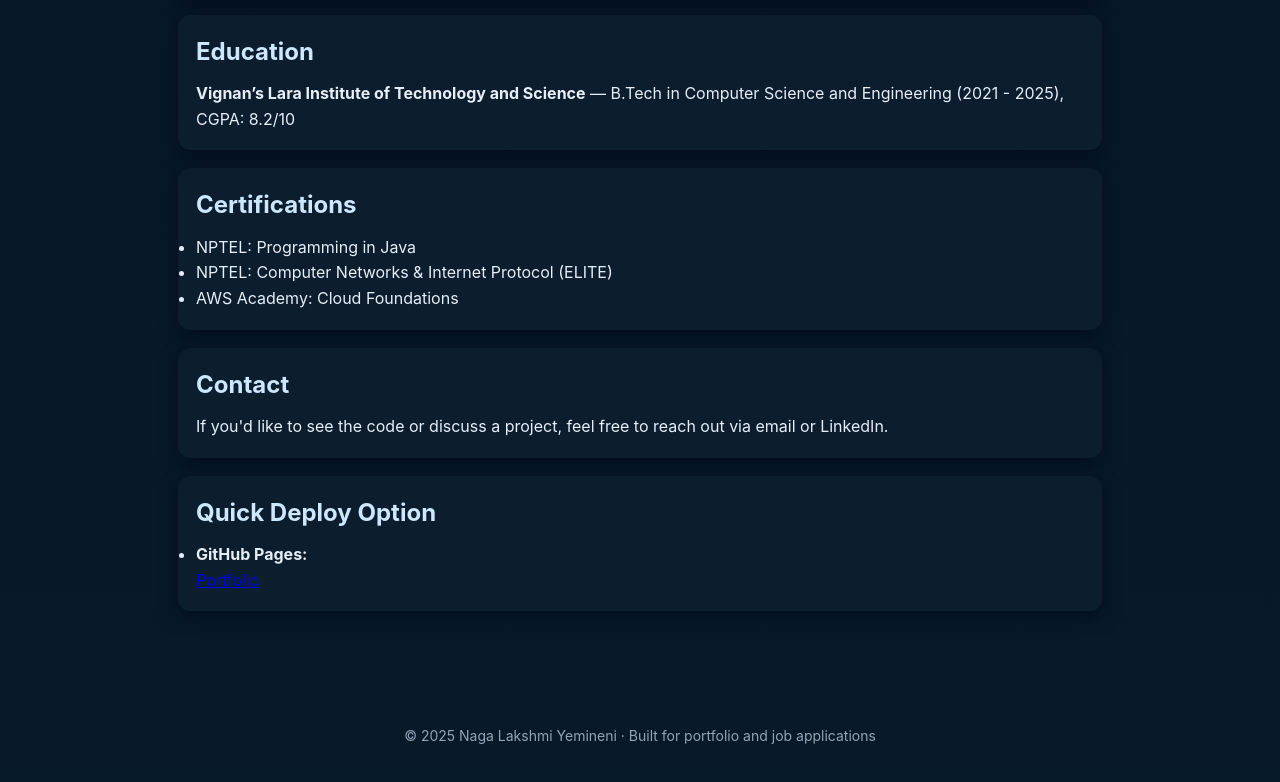
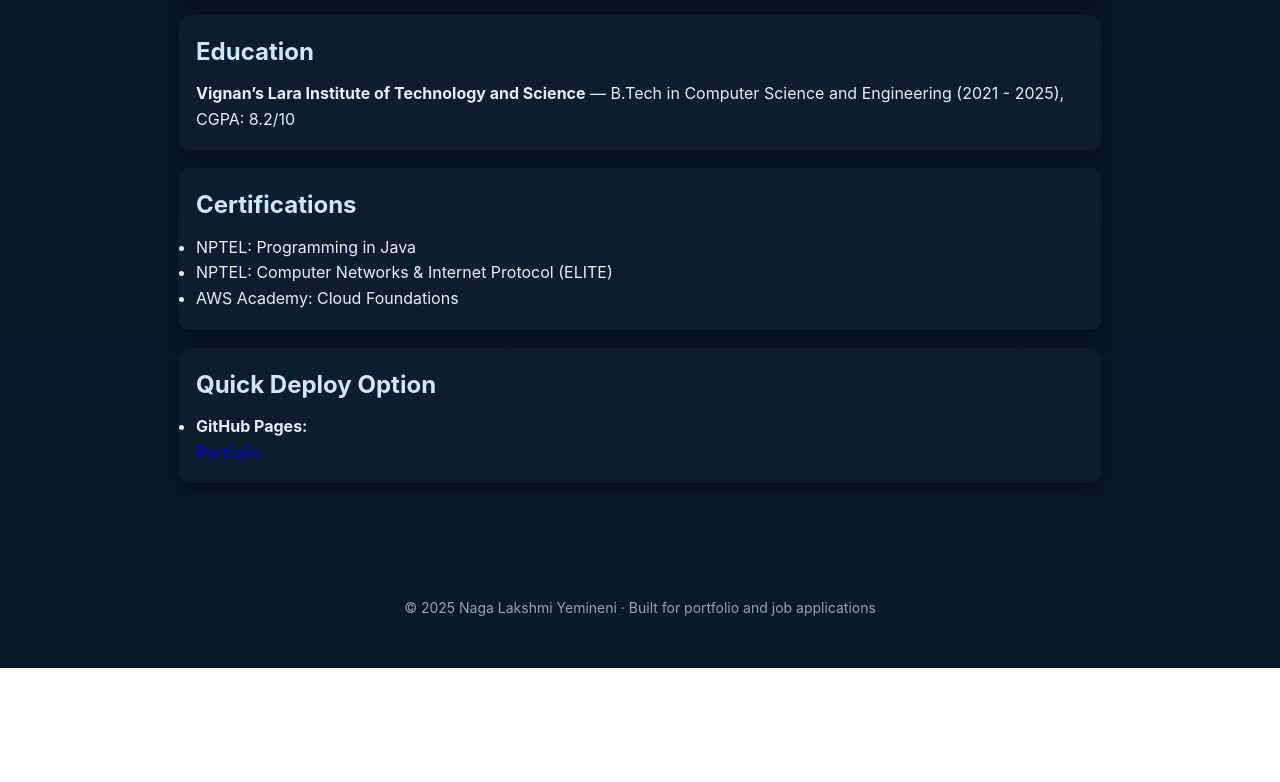
Before and after one commit to YNlakshmi/Portfolio, a plain HTML site: page nagalakshmi_portfolio_site/index.html in a window 1280 px wide. Shown: the part 1134-1916 px from the top of the page. After the commit the page ends 1802 px from the top, so only its background shows below. Drawn offline with Linux system fonts and the light colour scheme.

Commit message:
Update index.html

```diff
--- a/nagalakshmi_portfolio_site/index.html
+++ b/nagalakshmi_portfolio_site/index.html
@@ -67,10 +67,6 @@
       </ul>
     </section>
 
-    <section id="contact" class="card">
-      <h2>Contact</h2>
-      <p>If you'd like to see the code or discuss a project, feel free to reach out via email or LinkedIn.</p>
-    </section>
 
     <section class="card deploy">
       <h2>Quick Deploy Option</h2>
```
